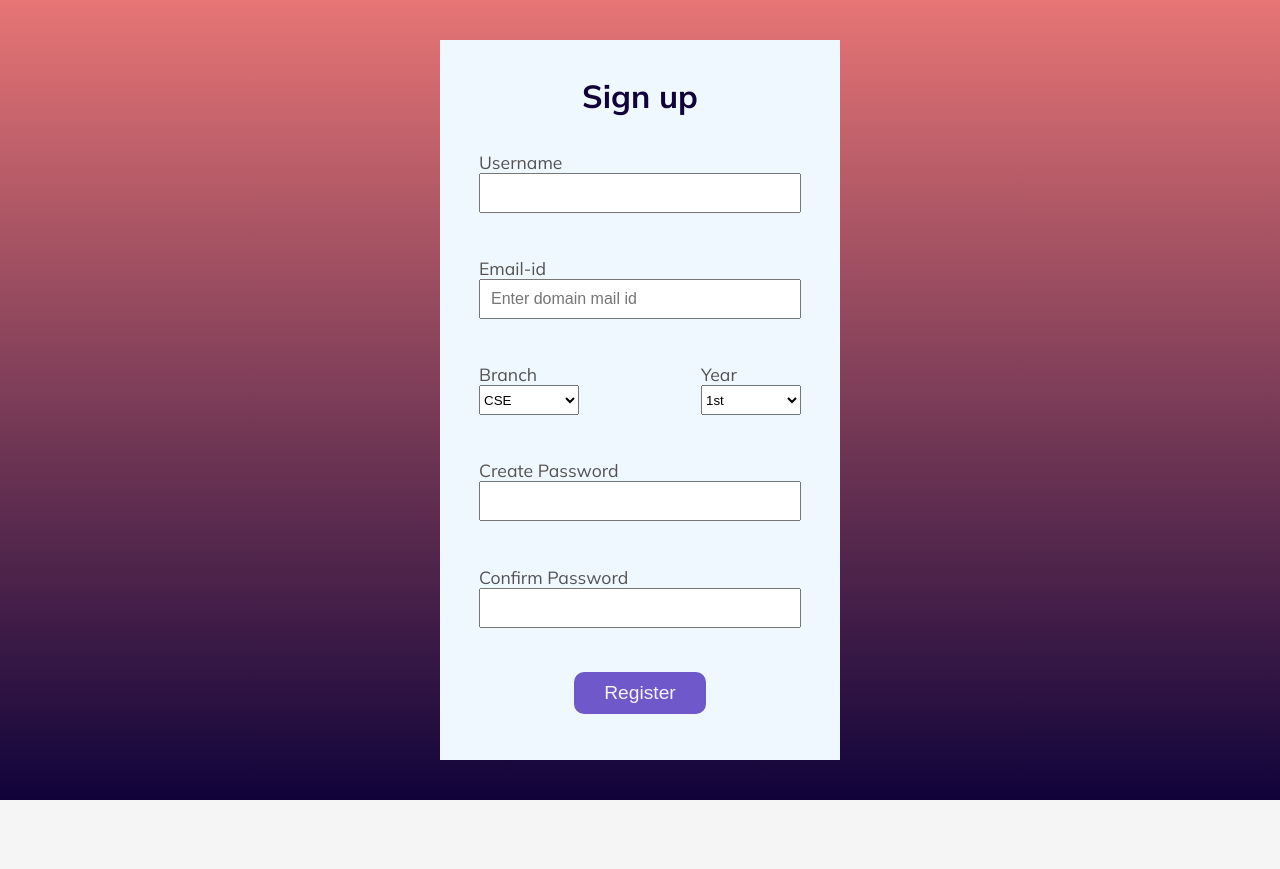
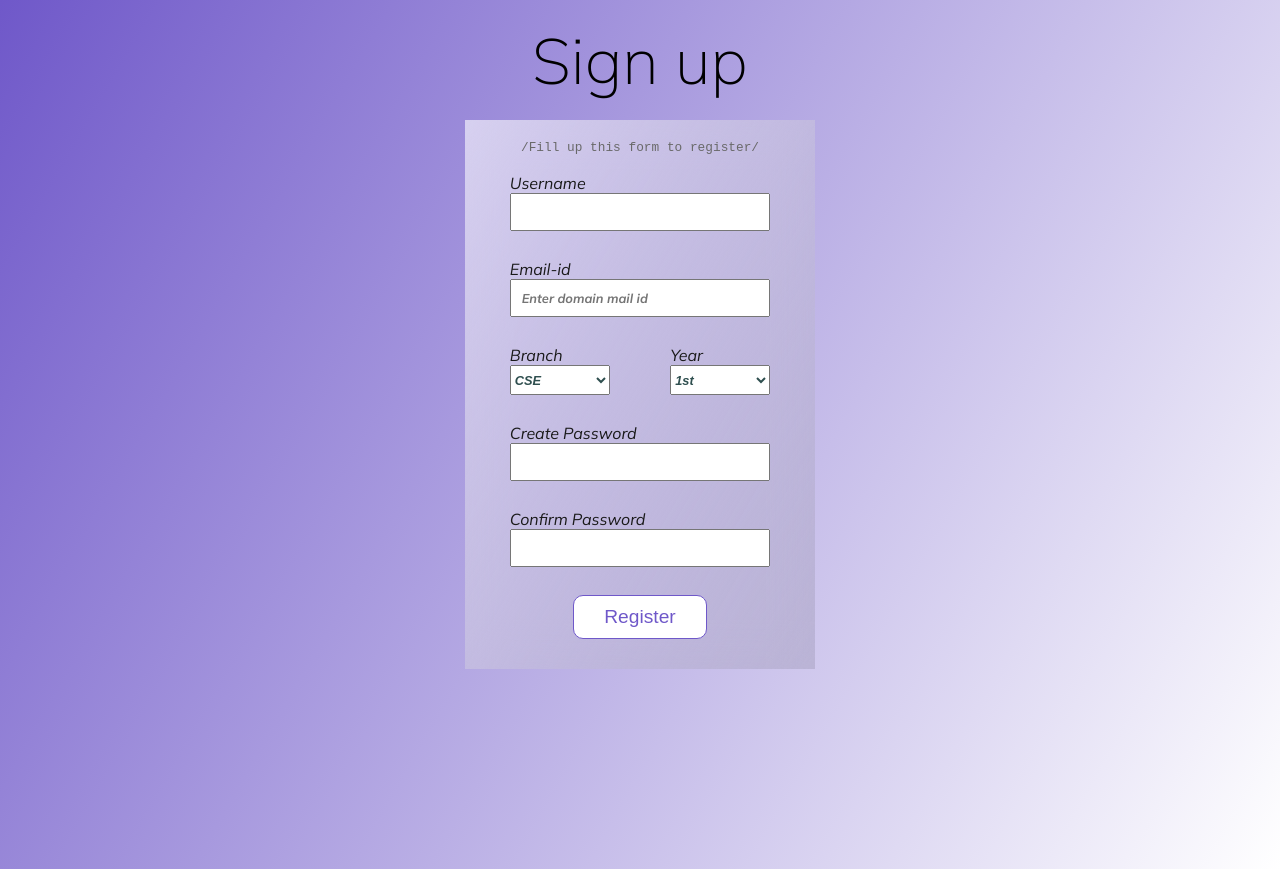
Before and after one commit to choco-dan/gvpBlind, a React (Vite) app: page /SignupPage in a window 1280 px wide. Before the commit the page ends 800 px from the top, so only its background shows below. Built offline with nearby package versions, Linux system fonts and the light colour scheme.

Commit message:
css changed

```diff
--- a/src/Login/Login.jsx
+++ b/src/Login/Login.jsx
@@ -41,7 +41,8 @@ function Login(){
                 <div id={styles["login-box"]}>
                 <div id={styles["login-form"]}>
                     <div id={styles["input-box"]}>
-                        <p id={styles["heading"]}>Login</p>
+                        <h1 id={styles["heading"]}>Login</h1>
+                        <code>/enter your credentials/</code>
                         <p id={styles["username"]}>Username</p>
                         <input type="text" id={styles["uname-input"]} ref={unameInput} />
                         <p id={styles["password"]}>Password</p>
--- a/src/Login/Login.module.css
+++ b/src/Login/Login.module.css
@@ -9,7 +9,7 @@ a {
 #background {
     width: 100%;
     height: 101vh;
-    background: url(./assets/pexels-markusspiske-1089440.jpg);
+    background: linear-gradient(120deg, #6F58C9,white);
     background-repeat: no-repeat;
     background-size:cover;
     z-index: 1;
@@ -70,20 +70,23 @@ a {
 }
 #heading {
     font-size: 2.9rem;
-    margin-bottom: 30px;
+    margin-bottom: 15px;
     font-weight: 200;
     color: black;
-
+}
+#input-box code{
+    margin-bottom:20px;
+    color:dimgray;
 }
 #uname-input, #password-input {
     width: 300px;
     height: 40px;
-    font-size: 1rem;
+    font-size: 0.8rem;
     margin-bottom: 30px;
     text-align: justify;
-    font-weight: 400;
+    font-weight: 600;
     color: hsl(0, 3%, 19%);
-    font-style: none;
+    font-style: oblique;
     font-family: "mulish", "arial", "sans-serif";
     padding: 1px 8px;
 }
@@ -149,25 +152,36 @@ a {
     margin-top: 20px;
     white-space: nowrap;
     height: 20px;
-    color: #da3238;
+    color:indigo;
+    font-size:1.1rem;
+    font-weight:400;
+    font-style:italic;
 }
 #login-btn {
-    background-color: #6F58C9;
+    background-color: white;
     font-size: 1.0rem;
-    color: aliceblue;
-    border: none;
+    color: #6F58C9;
+    border: 1px solid #6F58C9;
     border-radius: 10px;
     padding: 10px 30px;
     cursor: pointer;
-    transition: transform 0.15s ease-in-out;
+    transition: transform 0.15s ease-in-out,
+                background-color 0.15s ease-in-out,
+                color 0.15s ease-in-out,
+                border 0.15s ease-in-out;
+
 }
 #login-btn:hover {
-    transform: translateY(8px);
+    transform: translateY(9px);
+    background-color: black;
+    color:white;
+    border:1px solid black;
 }
 #signup-link {
-    color: red;
+    color: black;
     transition: background-color 0.15s ease-out;
     font-size: 0.8rem;
+    font-weight:600;
     font-style:italic;
     text-decoration:underline;
 
--- a/src/SignupPage/Signup.module.css
+++ b/src/SignupPage/Signup.module.css
@@ -7,20 +7,25 @@
 input,select:focus{
     outline: black;
 }
+#signup-box input:focus-visible{
+    border: 1.5px solid rebeccapurple;
+}
 #container{
-    background: linear-gradient(180deg,
-                                 rgb(231, 117, 117), rgb(16, 3, 58) );
-    width: 100vw;
-    min-height: 100vh;
+    background: linear-gradient(120deg,
+                                #6f58c9, white );
+
     display: flex;
     justify-content: center;
     align-items: center;
-    background-attachment:fixed;
+    font-size:1rem;
+    flex-direction: column;
+    overflow:hidden;
+    padding-bottom:200px;
 }
 #signup-box{
-    width: 400px;
-    min-height: 90vh;
-    background-color:aliceblue;
+    width: 350px;
+    min-height: 500px;
+    background-color: white;
     backdrop-filter:blur(20px);
     padding: 20px 10px;
     display: flex;
@@ -28,41 +33,64 @@ input,select:focus{
     align-items: center;
     justify-content: space-evenly;
     gap:8px;
+    background-color: transparent;
+    backdrop-filter: blur(20px);
+    background-image: linear-gradient(120deg,
+                                        rgba(255, 255, 255, 0.6),
+                                        hsla(0, 0%, 2%, 0.1));
 }
 #heading{
-    font-weight:700;
-    color:rgb(16, 3, 58);
+    font-weight:200;
+    font-size:4rem;
+    color: black;
+}
+#signup-box code{
+    color: dimgray;
+    font-size:0.8rem;
 
 }
 #uname-box,#email-box,#pwd-box,#confirm-box{
-    width: 90%;
+    width: 85%;
     display: flex;
     flex-direction: column;
     padding: 10px;
 }
 #uname,#email,#branch,#year,#pwd,#confirm-pwd{
-    font-size: 1.1rem;
+    font-size: 1rem;
     font-family:"mulish","arial","sans-serif";
-    color: rgb(83, 81, 81);
+    color:hsl(0, 0%, 10%);
+    font-style: italic;
 
 }
 #uname-input,#email-input,#pwd-input,#confirm-input{
-    font-size: 1rem;
+    font-size: 0.8rem;
+    font-weight:700;
+    font-style:oblique;
     padding: 9px 10px;
+    font-family: "mulish","sans-serif","arial";
+    color: hsl(0, 0%, 20%);
+
 }
 #mail-check,#pwd-match{
     color: #da3238 ;
     font-size: 1.1rem;
 }
 #acadamic-box{
-    width: 90%;
+    width: 85%;
     display: flex;
     padding: 10px;
     justify-content: space-between;
 }
+#acadamic-box input:focus-visible{
+    border: 1.5px solid rebeccapurple;
+}
 #branch-input,#year-input{
     width: 100px;
     height: 30px;
+    font-size: 0.8rem;
+    font-weight:700;
+    font-style:oblique;
+    color: darkslategray;
 }
 #btn-box{
     width: 90%;
@@ -72,13 +100,21 @@ input,select:focus{
     padding: 10px;
 }
 #register-btn{
-    color: whitesmoke;
-    background-color: #6F58C9;
+    color: #6f58c9;
+    background-color: white;
     font-size: 1.2rem;
-    border:none;
+    border: 1px solid #6f58c9;
     border-radius: 10px;
     cursor: pointer;
     padding:10px 30px;
+    transition: color 0.2s ease-in-out,background-color 0.2s ease-in-out,
+    border 0.2s ease-in, transform 0.2s ease-in;
+}
+#register-btn:hover{
+    color:white;
+    background-color: black;
+    border: 1px solid black;
+    transform: translateY(8px);
 }
 #dialog-title{
     color: green;
--- a/src/SignupPage/SignupPage.jsx
+++ b/src/SignupPage/SignupPage.jsx
@@ -60,8 +60,12 @@ function SignupPage(){
 
     return(
         <div id={styles.container}>
+            <br></br>
+               <h1 id={styles["heading"]}>Sign up</h1>
+               <br></br>
             <div id={styles["signup-box"]}>
-                <h1 id={styles["heading"]}>Sign up</h1>
+                <code>/Fill up this form to register/</code>
+
                 <div id={styles["uname-box"]}>
                     <p id={styles["uname"]}>Username</p>
                     <input type="text" id={styles["uname-input"]} ref={unameInput}/>
```
